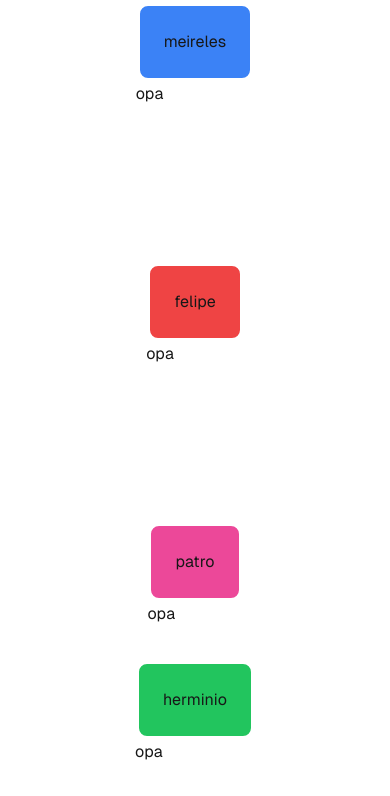
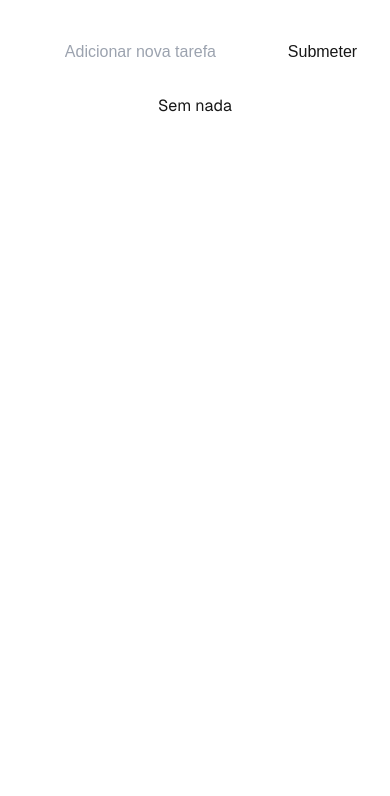
Before and after one commit to Xamacardoso/todolist-react, a Next.js app: page / in a window 390 px wide. Shown: the top 796 px of the page. Built offline with nearby package versions, Linux system fonts and the light colour scheme.

Commit message:
adicionado  o criador de tasks, TODO: Transformar ele em componente e fazer o remove

```diff
--- a/src/app/page.tsx
+++ b/src/app/page.tsx
@@ -1,13 +1,53 @@
-import Xama from "@/components/xama";
+"use client";
+import Task, { IToDoItem } from "@/components/todoItem";
+//import AddTask from "@/components/addToDo";
+import { useRef, useState } from "react";
+// Array pra guardar as props de cada um, pra facilitar a inserção.
 
 export default function Home() {
+  //const data: IToDoItem[] = [
+  // { isDone: true, text: "Lavar os pratos" },
+  // { isDone: false, text: "Estudar" },
+  // { isDone: true, text: "Ler" },
+  //];
+
+  const inputRef = useRef<HTMLInputElement>(null);
+  const [data, setData] = useState<IToDoItem[]>([]);
+  function handleClick() {
+    if (inputRef.current) {
+      const taskName: string = inputRef.current.value;
+      //const newData = [...data];
+      data.push({ isDone: false, text: taskName });
+      console.log(data);
+      setData([...data]);
+    }
+  }
+
   return (
-    <div className="grid grid-rows-[20px_1fr_20px] items-center justify-items-center min-h-screen p-8 pb-20 gap-16 sm:p-20 font-[family-name:var(--font-geist-sans)]">
-      <Xama texto={"meireles"} bg_text="bg-blue-500" />
-      <Xama texto={"felipe"} />
+    <>
+      <div className="flex justify-center mt-10 gap-4">
+        <input
+          ref={inputRef}
+          className="pl-8 text-black"
+          type="text"
+          onKeyDown={(e) => e.key === "Enter" && handleClick()}
+          placeholder="Adicionar nova tarefa"
+        />
+        <button
+          onClick={handleClick}
+          className="hover:text-black hover:bg-white"
+        >
+          Submeter
+        </button>
+      </div>
 
-      <Xama texto={"patro"} bg_text={"bg-pink-500"} />
-      <Xama bg_text="bg-green-500" texto="herminio" />
-    </div>
+      <div className="grid grid-rows-[20px_1fr_20px] items-center justify-items-center min-h-screen p-8 pb-20 gap-16 sm:p-20 font-[family-name:var(--font-geist-sans)]">
+        {data.length > 0 ? (
+          data.map((a, index) => <Task key={index} toDoItem={a} />)
+        ) : (
+          <p>Sem nada</p>
+        )}
+      </div>
+    </>
   );
 }
--- /dev/null
+++ b/src/components/addToDo.tsx
@@ -0,0 +1,17 @@
+import { IToDoItem } from "./todoItem";
+
+type Props = {
+  tasks: IToDoItem[];
+};
+export default function addToDoItem({ tasks }: Props) {
+  return (
+    <div className="flex justify-center mt-10 gap-4">
+      <input
+        className="pl-8 text-black"
+        type="text"
+        placeholder="Adicionar nova tarefa"
+      />
+      <button className="hover:text-black hover:bg-white">Submeter</button>
+    </div>
+  );
+}
--- /dev/null
+++ b/src/components/todoItem.tsx
@@ -0,0 +1,34 @@
+// usa o componente do cliente, pra nao usar o que é renderizado pelo server
+// o lado do cliente é modificável, diferente do server-side
+"use client";
+
+import { useState } from "react";
+
+export interface IToDoItem {
+    text: string,
+    isDone: boolean
+}
+
+interface props {
+    toDoItem:IToDoItem
+}
+
+export default function ToDoItem({toDoItem}:props) {
+  // State e setador de state, vc seta um state e o tipo dele pra usar com as coisas
+  const [made, setMade] = useState<boolean>(toDoItem.isDone);
+
+  return (
+    <div className="flex space-x-2">
+      <p className={`${made && "line-through"}`}>Tarefa: {toDoItem.text}</p>
+      <input
+        type="checkbox"
+        // checked={made}
+        defaultChecked={made}
+
+        onChange={() => {
+          setMade(!made);
+        }}
+      ></input>
+    </div>
+  );
+}
--- a/src/components/xama.tsx
+++ b/src/components/xama.tsx
@@ -1,3 +1,5 @@
+"use client";
+
 import { useState } from "react";
 
 // aqui eu criei uma props que vai ser passada pro meu cpnt
@@ -7,7 +9,7 @@ interface props {
 }
 
 export default function Xama({ texto, bg_text = "bg-red-500" }: props) {
-  const [opa, setOpa] = useState<boolean>();
+  const [opa, setOpa] = useState<number>(0);
 
   return (
     <div>
@@ -15,7 +17,14 @@ export default function Xama({ texto, bg_text = "bg-red-500" }: props) {
       <p className={`${bg_text} p-6 border-white border-4 rounded-xl`}>
         {texto}
       </p>
-      <button>opa</button>
+      <p>{opa}</p>
+      <button
+        onClick={() => {
+          setOpa(opa + 1);
+        }}
+      >
+        opa
+      </button>
     </div>
   );
 }
```
